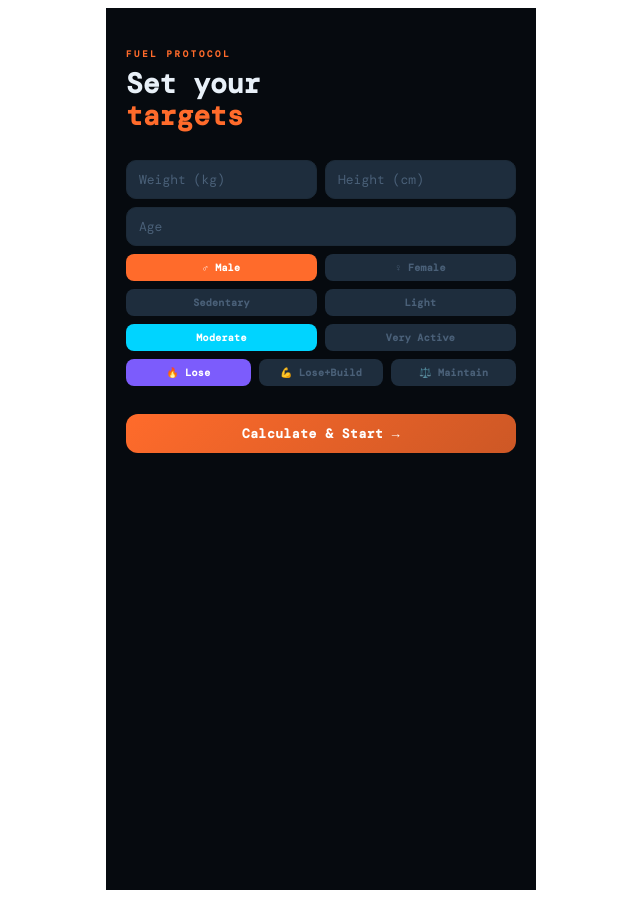
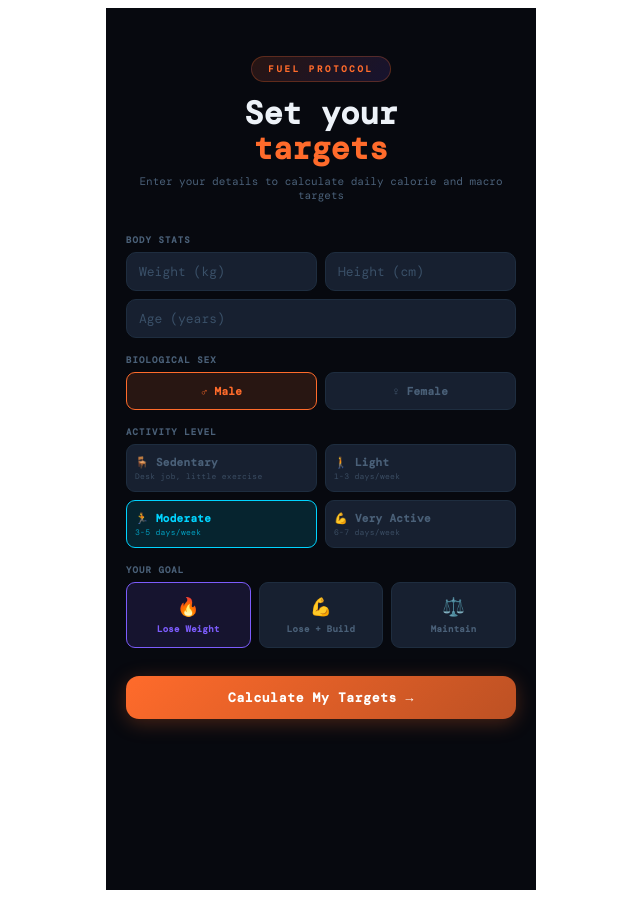
Before and after one commit to joshhorsham/fuel-protocol, a React (Create React App) app: page / in a window 1280 px wide. Shown: the whole page, without its empty margins (319-959 px from the left). Built offline with nearby package versions, Linux system fonts and the light colour scheme.

Commit message:
visual refresh

```diff
--- a/src/App.js
+++ b/src/App.js
@@ -56,9 +56,9 @@ const sumE=(arr=[])=>arr.reduce((a,e)=>({cal:a.cal+(e.cal||0),protein:a.protein+
 const minDate=()=>{ const d=new Date(); d.setDate(d.getDate()+1); return d.toISOString().slice(0,10); };
 
 // ─── Storage ──────────────────────────────────────────────────────────────────
-const sg=async(k)=>{try{const v=localStorage.getItem(k);return v?JSON.parse(v):null;}catch{return null;}};
-const ss=async(k,v)=>{try{localStorage.setItem(k,JSON.stringify(v));}catch{}};
-const sl=async(p)=>{try{const keys=Object.keys(localStorage).filter(k=>k.startsWith(p));return keys;}catch{return[];}};
+const sg=async(k)=>{try{const r=await window.storage.get(k);return r?JSON.parse(r.value):null;}catch{return null;}};
+const ss=async(k,v)=>{try{await window.storage.set(k,JSON.stringify(v));}catch{}};
+const sl=async(p)=>{try{const r=await window.storage.list(p);return r?.keys||[];}catch{return[];}};
 
 // ─── AI ───────────────────────────────────────────────────────────────────────
 async function aiCall(prompt,sys){
@@ -81,12 +81,12 @@ async function getMeals(rem,tgt){
 }
 
 // ─── Design ───────────────────────────────────────────────────────────────────
-const C={bg:"#060a0f",surface:"#0d1117",card:"#111820",border:"#1c2a38",orange:"#ff6b2b",cyan:"#00d4ff",violet:"#7c5cfc",green:"#00e5a0",red:"#ff4757",yellow:"#fbbf24",text:"#e8f0f8",muted:"#4a6078",subtle:"#1e2d3d"};
+const C={bg:"#07090f",surface:"#0e1118",card:"#131a24",border:"#1e2d3f",orange:"#ff6b2b",orangeLight:"#ff8c5a",cyan:"#00d4ff",violet:"#7c5cfc",green:"#00e5a0",red:"#ff4757",yellow:"#fbbf24",text:"#edf2f8",muted:"#4a6078",subtle:"#172030"};
 const pStyle={minHeight:"100vh",background:C.bg,fontFamily:"'DM Mono',monospace",color:C.text,maxWidth:430,margin:"0 auto",paddingBottom:82};
-const crd={background:C.card,borderRadius:16,border:`1px solid ${C.border}`,padding:"14px"};
+const crd={background:C.card,borderRadius:18,border:`1px solid ${C.border}`,padding:"15px",boxShadow:"0 4px 24px rgba(0,0,0,0.3)"};
 const iStyle={background:C.subtle,border:`1px solid ${C.border}`,borderRadius:10,color:C.text,padding:"10px 12px",fontSize:13,outline:"none",width:"100%",boxSizing:"border-box",fontFamily:"'DM Mono',monospace"};
-const chipFn=(on,col=C.orange)=>({border:"none",borderRadius:8,padding:"7px 6px",fontSize:10,cursor:"pointer",fontFamily:"'DM Mono',monospace",fontWeight:700,background:on?col:C.subtle,color:on?"#fff":C.muted,transition:"all 0.15s",letterSpacing:"0.03em"});
-const btnFn=(col=C.orange)=>({background:`linear-gradient(135deg,${col},${col}cc)`,border:"none",borderRadius:12,color:"#fff",padding:"11px 18px",fontSize:13,fontWeight:700,cursor:"pointer",width:"100%",fontFamily:"'DM Mono',monospace",letterSpacing:"0.04em"});
+const chipFn=(on,col=C.orange)=>({border:`1px solid ${on?col:C.border}`,borderRadius:9,padding:"8px 6px",fontSize:10,cursor:"pointer",fontFamily:"'DM Mono',monospace",fontWeight:700,background:on?col+"22":C.subtle,color:on?col:C.muted,transition:"all 0.15s",letterSpacing:"0.03em"});
+const btnFn=(col=C.orange)=>({background:`linear-gradient(135deg,${col},${col}bb)`,border:"none",borderRadius:13,color:"#fff",padding:"13px 18px",fontSize:13,fontWeight:700,cursor:"pointer",width:"100%",fontFamily:"'DM Mono',monospace",letterSpacing:"0.05em",boxShadow:`0 4px 20px ${col}44`});
 
 // ─── Sub-components ───────────────────────────────────────────────────────────
 function Ring({value,max,color,size=68,stroke=6,label,sub}){
@@ -337,12 +337,15 @@ export default function App(){
   const STYLES=`
     @import url('https://fonts.googleapis.com/css2?family=DM+Mono:wght@400;500&display=swap');
     @keyframes spin{to{transform:rotate(360deg)}}
-    @keyframes fi{from{opacity:0;transform:translateY(6px)}to{opacity:1;transform:translateY(0)}}
-    .fi{animation:fi 0.2s ease forwards}
-    input::placeholder{color:#4a6078}
+    @keyframes fi{from{opacity:0;transform:translateY(8px)}to{opacity:1;transform:translateY(0)}}
+    @keyframes pulse{0%,100%{opacity:1}50%{opacity:0.6}}
+    .fi{animation:fi 0.25s ease forwards}
+    input::placeholder{color:#3a5068}
+    input:focus{border-color:#ff6b2b88 !important;box-shadow:0 0 0 3px #ff6b2b11}
     input[type=number]::-webkit-inner-spin-button{-webkit-appearance:none}
     input[type=date]::-webkit-calendar-picker-indicator{filter:invert(0.4)}
-    ::-webkit-scrollbar{width:4px} ::-webkit-scrollbar-track{background:${C.bg}} ::-webkit-scrollbar-thumb{background:${C.border};border-radius:2px}
+    ::-webkit-scrollbar{width:3px} ::-webkit-scrollbar-track{background:${C.bg}} ::-webkit-scrollbar-thumb{background:${C.border};border-radius:2px}
+    button:active{transform:scale(0.97)}
   `;
 
   // ─── Loading ──────────────────────────────────────────────────────────────
@@ -357,32 +360,48 @@ export default function App(){
   if(screen==="setup") return(
     <div style={pStyle}>
       <style>{STYLES}</style>
-      <div style={{padding:20}}>
-        <div style={{marginBottom:28,paddingTop:20}}>
-          <div style={{fontSize:9,letterSpacing:"0.3em",color:C.orange,fontWeight:700,textTransform:"uppercase",marginBottom:8}}>FUEL PROTOCOL</div>
-          <div style={{fontSize:28,fontWeight:700,color:C.text,lineHeight:1.15}}>Set your<br/><span style={{color:C.orange}}>targets</span></div>
+      <div style={{padding:"24px 20px"}}>
+        <div style={{marginBottom:32,paddingTop:24,textAlign:"center"}}>
+          <div style={{display:"inline-block",background:"linear-gradient(135deg,#ff6b2b22,#7c5cfc22)",border:"1px solid #ff6b2b44",borderRadius:14,padding:"6px 16px",fontSize:9,letterSpacing:"0.3em",color:C.orange,fontWeight:700,textTransform:"uppercase",marginBottom:14}}>FUEL PROTOCOL</div>
+          <div style={{fontSize:32,fontWeight:700,color:C.text,lineHeight:1.1,marginBottom:8}}>Set your<br/><span style={{color:C.orange}}>targets</span></div>
+          <div style={{fontSize:11,color:C.muted}}>Enter your details to calculate daily calorie and macro targets</div>
         </div>
-        <div style={{display:"grid",gridTemplateColumns:"1fr 1fr",gap:8,marginBottom:8}}>
-          {[["weight","Weight (kg)","number"],["height","Height (cm)","number"],["age","Age","number"]].map(([f,p,t])=>(
+
+        <div style={{marginBottom:6,fontSize:9,color:C.muted,fontWeight:700,letterSpacing:"0.12em",textTransform:"uppercase"}}>Body Stats</div>
+        <div style={{display:"grid",gridTemplateColumns:"1fr 1fr",gap:8,marginBottom:16}}>
+          {[["weight","Weight (kg)","number"],["height","Height (cm)","number"],["age","Age (years)","number"]].map(([f,p,t])=>(
             <input key={f} type={t} placeholder={p} value={stats[f]} onChange={e=>setStats(s=>({...s,[f]:e.target.value}))} style={{...iStyle,gridColumn:f==="age"?"1 / -1":undefined}}/>
           ))}
         </div>
-        <div style={{display:"grid",gridTemplateColumns:"1fr 1fr",gap:8,marginBottom:8}}>
+
+        <div style={{marginBottom:6,fontSize:9,color:C.muted,fontWeight:700,letterSpacing:"0.12em",textTransform:"uppercase"}}>Biological Sex</div>
+        <div style={{display:"grid",gridTemplateColumns:"1fr 1fr",gap:8,marginBottom:16}}>
           {[["male","♂ Male"],["female","♀ Female"]].map(([v,l])=>(
-            <button key={v} onClick={()=>setStats(s=>({...s,sex:v}))} style={chipFn(stats.sex===v)}>{l}</button>
+            <button key={v} onClick={()=>setStats(s=>({...s,sex:v}))} style={{...chipFn(stats.sex===v),padding:"11px 6px",fontSize:11}}>{l}</button>
           ))}
         </div>
-        <div style={{display:"grid",gridTemplateColumns:"1fr 1fr",gap:8,marginBottom:8}}>
-          {[["sedentary","Sedentary"],["light","Light"],["moderate","Moderate"],["active","Very Active"]].map(([v,l])=>(
-            <button key={v} onClick={()=>setStats(s=>({...s,activity:v}))} style={chipFn(stats.activity===v,C.cyan)}>{l}</button>
+
+        <div style={{marginBottom:6,fontSize:9,color:C.muted,fontWeight:700,letterSpacing:"0.12em",textTransform:"uppercase"}}>Activity Level</div>
+        <div style={{display:"grid",gridTemplateColumns:"1fr 1fr",gap:8,marginBottom:16}}>
+          {[["sedentary","🪑 Sedentary","Desk job, little exercise"],["light","🚶 Light","1-3 days/week"],["moderate","🏃 Moderate","3-5 days/week"],["active","💪 Very Active","6-7 days/week"]].map(([v,l,sub])=>(
+            <button key={v} onClick={()=>setStats(s=>({...s,activity:v}))} style={{...chipFn(stats.activity===v,C.cyan),padding:"10px 8px",textAlign:"left"}}>
+              <div style={{fontSize:11}}>{l}</div>
+              <div style={{fontSize:8,opacity:0.7,marginTop:2,fontWeight:400}}>{sub}</div>
+            </button>
           ))}
         </div>
+
+        <div style={{marginBottom:6,fontSize:9,color:C.muted,fontWeight:700,letterSpacing:"0.12em",textTransform:"uppercase"}}>Your Goal</div>
         <div style={{display:"grid",gridTemplateColumns:"1fr 1fr 1fr",gap:8,marginBottom:28}}>
-          {[["lose","🔥 Lose"],["lose-muscle","💪 Lose+Build"],["maintain","⚖️ Maintain"]].map(([v,l])=>(
-            <button key={v} onClick={()=>setStats(s=>({...s,goal:v}))} style={chipFn(stats.goal===v,C.violet)}>{l}</button>
+          {[["lose","🔥","Lose Weight"],["lose-muscle","💪","Lose + Build"],["maintain","⚖️","Maintain"]].map(([v,icon,l])=>(
+            <button key={v} onClick={()=>setStats(s=>({...s,goal:v}))} style={{...chipFn(stats.goal===v,C.violet),padding:"12px 6px",textAlign:"center"}}>
+              <div style={{fontSize:18,marginBottom:4}}>{icon}</div>
+              <div style={{fontSize:9}}>{l}</div>
+            </button>
           ))}
         </div>
-        <button onClick={handleSetup} style={btnFn()}>Calculate & Start →</button>
+
+        <button onClick={handleSetup} style={btnFn()}>Calculate My Targets →</button>
       </div>
     </div>
   );
@@ -829,12 +848,9 @@ export default function App(){
           <div style={{fontSize:10,color:C.muted,fontWeight:700,letterSpacing:"0.08em",textTransform:"uppercase",marginBottom:7}}>All Entries</div>
           {wLog.length===0&&<div style={{textAlign:"center",color:C.border,fontSize:12,padding:"20px 0"}}>No weight entries yet</div>}
           {[...wLog].reverse().map((w,i)=>(
-            <div key={i} style={{...crd,marginBottom:6,display:"flex",justifyContent:"space-between",alignItems:"center",padding:"10px 12px"}}>
+            <div key={i} style={{...crd,marginBottom:6,display:"flex",justifyContent:"space-between",padding:"10px 12px"}}>
               <span style={{fontSize:12,color:C.muted}}>{fmtDate(w.date)}</span>
-              <div style={{display:"flex",alignItems:"center",gap:10}}>
-                <span style={{fontSize:14,fontWeight:700,color:C.orange}}>{w.kg} kg</span>
-                <button onClick={async()=>{const updated=wLog.filter((_,idx)=>idx!==(wLog.length-1-i));setWLog(updated);await ss("fp:weights",updated);}} style={{background:"none",border:`1px solid ${C.border}`,borderRadius:6,color:C.red,fontSize:11,padding:"3px 8px",cursor:"pointer"}}>✕</button>
-              </div>
+              <span style={{fontSize:14,fontWeight:700,color:C.orange}}>{w.kg} kg</span>
             </div>
           ))}
         </div>
```
